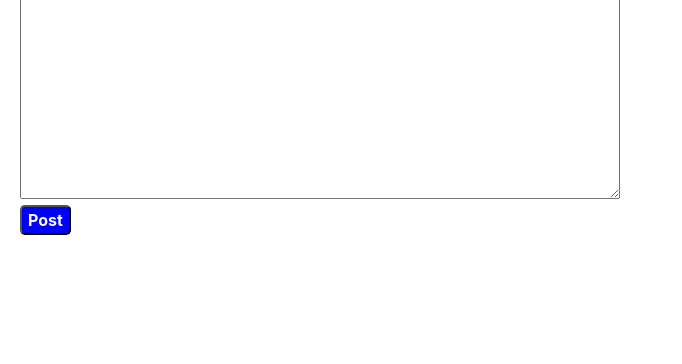
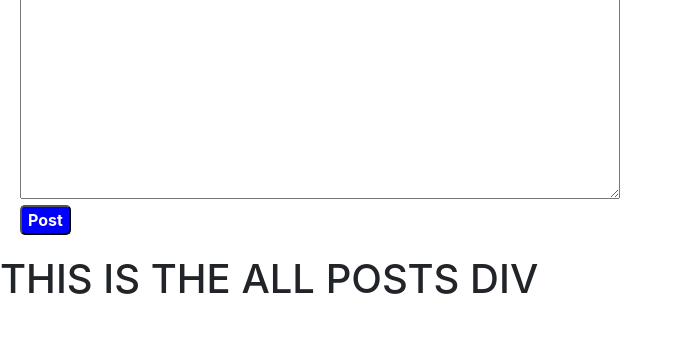
Before and after one commit to Aliqc7/network, a Django app: template network/templates/network/index.html in a window 1280 px wide. Shown: the part 114-478 px from the top of the page, without its empty margins (0-682 px from the left). Run offline with Django 3.2, Linux system fonts and the light colour scheme; the template is opened without the code that fills it, so the values that code supplies are empty; some libraries are stand-ins or nearby versions.

Commit message:
Add view all posts functionality

```diff
--- a/network/templates/network/index.html
+++ b/network/templates/network/index.html
@@ -18,4 +18,8 @@
             </form>
         </div>
     </div>
+    <div id="all-posts">
+        <h1> THIS IS THE ALL POSTS DIV</h1>
+    </div>
+
 {% endblock %}
--- a/network/templates/network/layout.html
+++ b/network/templates/network/layout.html
@@ -21,7 +21,7 @@
                     </li>
                 {% endif %}
                 <li class="nav-item">
-                  <a class="nav-link" href="{% url 'index' %}">All Posts</a>
+                  <a id="show-all-posts" class="nav-link" href="{% url 'index' %}">All Posts</a>
                 </li>
                 {% if user.is_authenticated %}
                 <li class="nav-item">
--- a/network/urls.py
+++ b/network/urls.py
@@ -8,5 +8,6 @@ urlpatterns = [
     path("login", views.login_view, name="login"),
     path("logout", views.logout_view, name="logout"),
     path("register", views.register, name="register"),
-    path("new_post", views.new_post, name="new_post")
+    path("new_post", views.new_post, name="new_post"),
+    path("show_all_posts", views.show_all_posts, name="show_all_posts" )
 ]
```
Also changed, not shown: network/models.py (+7 -0 lines), network/views.py (+11 -0 lines).
